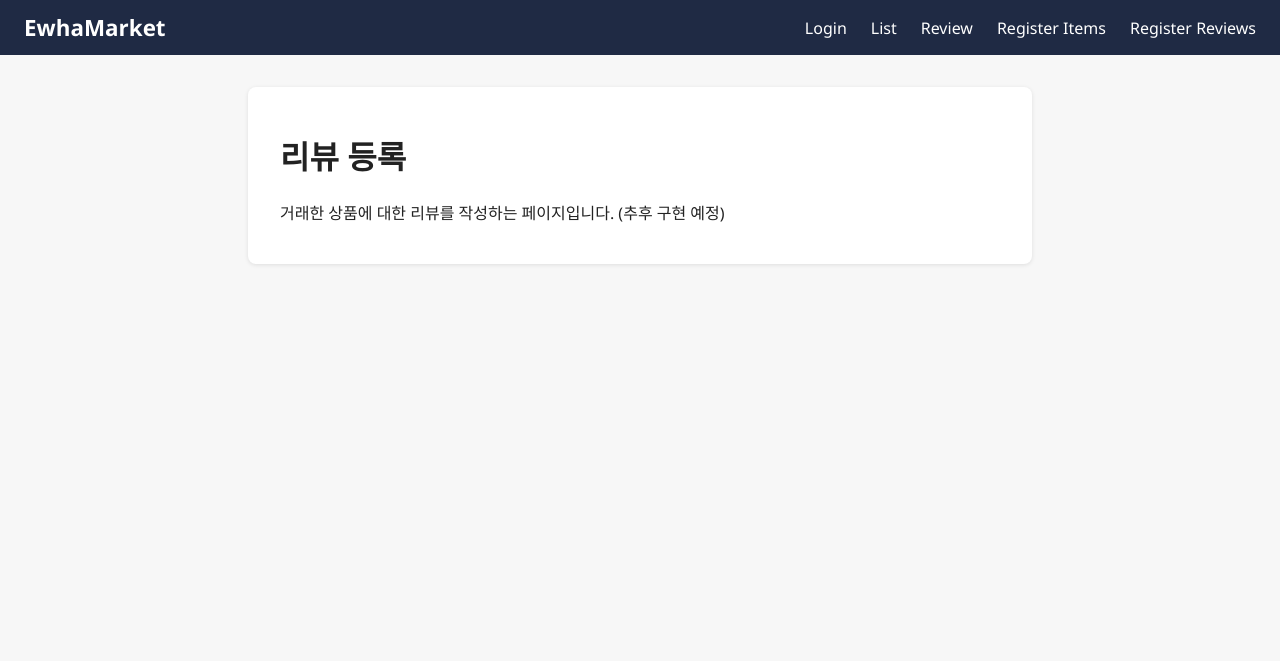
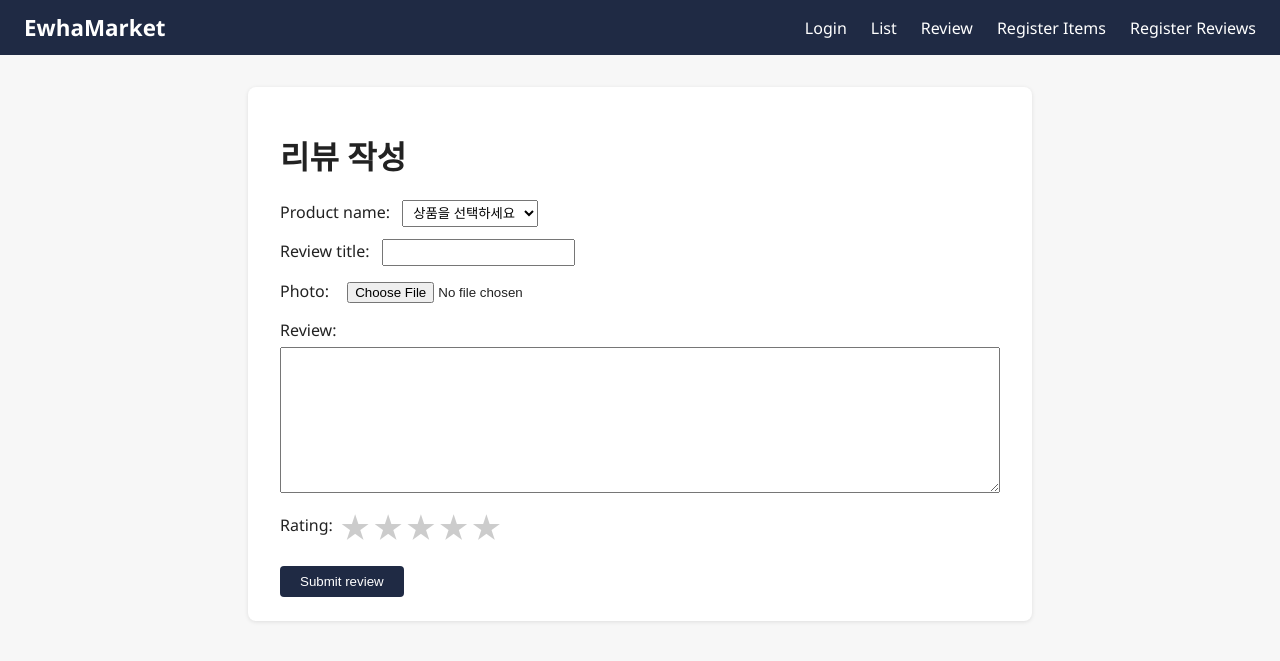
Before and after one commit to gyesswhat/2026_osp_project_Giter, a Flask app: page /reg_reviews in a window 1280 px wide. Shown: the top 661 px of the page. Run offline with Flask 3, Linux system fonts and the light colour scheme; data that the repository does not hold is empty; parts of the project's set-up code (start-up, migrations or seed data) failed here and were passed over.

Commit message:
hw: week10 team practice

```diff
--- a/app.py
+++ b/app.py
@@ -1,7 +1,8 @@
 import hashlib
 import math
 import os
-from flask import Flask, abort, flash, redirect, render_template, request, session, url_for
+import uuid
+from flask import Flask, abort, flash, jsonify, redirect, render_template, request, session, url_for
 from werkzeug.utils import secure_filename
 
 from database import DBhandler
@@ -11,6 +12,18 @@ app.config["SECRET_KEY"] = "helloosp"
 DB = DBhandler()
 UPLOAD_DIR = os.path.join(app.static_folder, "uploads")
 os.makedirs(UPLOAD_DIR, exist_ok=True)
+REVIEWS_PER_PAGE = 4  # 2*2 레이아웃
+
+
+def save_upload(file):
+    """업로드 파일을 static/uploads에 고유한 이름으로 저장하고 파일명을 돌려준다."""
+    # secure_filename()은 한글 파일명을 지워 확장자까지 잃을 수 있어 확장자만 따로 받는다
+    ext = os.path.splitext(file.filename)[1].lower()
+    if not ext[1:].isalnum():
+        ext = ""
+    filename = f"{uuid.uuid4().hex}{ext}"
+    file.save(os.path.join(UPLOAD_DIR, filename))
+    return filename
 
 
 @app.route("/")
@@ -40,12 +53,90 @@ def view_item_detail(name):
     data = DB.get_item_byname(name)
     if data is None:
         abort(404)
-    return render_template("detail.html", name=name, data=data)
+    liked = False
+    if session.get("id"):
+        liked = DB.get_heart_byname(session["id"], name).get("interested") == "Y"
+    return render_template(
+        "detail.html", name=name, data=data, liked=liked, like_count=DB.count_hearts(name)
+    )
 
 
+# ---------- 리뷰 ----------
 @app.route("/review")
 def review_list():
-    return render_template("review.html")
+    page = request.args.get("page", 1, type=int)
+    # push() 키는 시간순으로 정렬되므로 키 역순 = 최신순
+    reviews = sorted(DB.get_reviews().items(), key=lambda kv: kv[0], reverse=True)
+    page_count = max(1, math.ceil(len(reviews) / REVIEWS_PER_PAGE))
+    page = min(max(page, 1), page_count)
+    start = (page - 1) * REVIEWS_PER_PAGE
+    return render_template(
+        "review.html",
+        reviews=reviews[start:start + REVIEWS_PER_PAGE],
+        page=page,
+        page_count=page_count,
+        total=len(reviews),
+    )
+
+
+@app.route("/view_review_detail/<review_id>/")
+def view_review_detail(review_id):
+    data = DB.get_review_byid(review_id)
+    if data is None:
+        abort(404)
+    return render_template("review_detail.html", review_id=review_id, data=data)
+
+
+@app.route("/reg_review_init/<name>/")
+def reg_review_init(name):
+    if DB.get_item_byname(name) is None:
+        abort(404)
+    return render_template("reg_reviews.html", name=name)
+
+
+@app.route("/reg_review", methods=["POST"])
+def reg_review():
+    data = {f: request.form.get(f, "").strip() for f in ["item_name", "title", "content", "rating"]}
+    photo = request.files.get("photo")
+    if (
+        not all(data.values())
+        or data["rating"] not in {"1", "2", "3", "4", "5"}
+        or not (photo and photo.filename)
+        or DB.get_item_byname(data["item_name"]) is None
+    ):
+        flash("상품명, 제목, 사진, 내용, 별점을 모두 입력해 주세요.")
+        return redirect(url_for("reg_reviews", name=data["item_name"] or None))
+
+    data["reviewer"] = session.get("id", "")
+    filename = save_upload(photo)  # 사진은 서버에 저장하고 DB에는 파일명만 저장
+    review_id = DB.insert_review(data, filename)
+    return redirect(url_for("view_review_detail", review_id=review_id))
+
+
+# ---------- 좋아요 (AJAX) ----------
+def _set_heart(name, is_heart):
+    if not session.get("id"):
+        return jsonify({"msg": "로그인이 필요합니다.", "login_url": url_for("login")}), 401
+    if DB.get_item_byname(name) is None:
+        return jsonify({"msg": "존재하지 않는 상품입니다."}), 404
+    DB.update_heart(session["id"], is_heart, name)
+    return jsonify({"liked": is_heart == "Y", "count": DB.count_hearts(name)})
+
+
+@app.route("/show_heart/<name>/")
+def show_heart(name):
+    liked = bool(session.get("id")) and DB.get_heart_byname(session["id"], name).get("interested") == "Y"
+    return jsonify({"liked": liked, "count": DB.count_hearts(name)})
+
+
+@app.route("/like/<name>/", methods=["POST"])
+def like(name):
+    return _set_heart(name, "Y")
+
+
+@app.route("/unlike/<name>/", methods=["POST"])
+def unlike(name):
+    return _set_heart(name, "N")
 
 
 @app.route("/reg_items")
@@ -55,7 +146,11 @@ def reg_items():
 
 @app.route("/reg_reviews")
 def reg_reviews():
-    return render_template("reg_reviews.html")
+    # 상품 상세의 버튼을 거치지 않고 들어온 경우 상품을 직접 고른다
+    name = request.args.get("name")
+    if name and DB.get_item_byname(name) is not None:
+        return redirect(url_for("reg_review_init", name=name))
+    return render_template("reg_reviews.html", name=None, item_names=list(DB.get_items().keys()))
 
 
 @app.route("/submit_item", methods=["POST"])
--- a/database.py
+++ b/database.py
@@ -51,3 +51,39 @@ class DBhandler:
 
     def get_item_byname(self, name):
         return self.db.child("item").child(name).get().val()
+
+    # ---------- review ----------
+    def insert_review(self, data, img_path):
+        review_info = {
+            "title": data["title"],
+            "item_name": data["item_name"],
+            "content": data["content"],
+            "rating": data["rating"],
+            "reviewer": data.get("reviewer", ""),
+            "img_path": img_path,
+        }
+        # push()로 저장하면 Firebase가 고유 키를 자동 생성한다
+        result = self.db.child("review").push(review_info)
+        return result["name"]
+
+    def get_reviews(self):
+        return self.db.child("review").get().val() or {}
+
+    def get_review_byid(self, review_id):
+        return self.db.child("review").child(review_id).get().val()
+
+    # ---------- like (heart) ----------
+    def get_heart_byname(self, user_id, name):
+        heart = self.db.child("heart").child(user_id).child(name).get().val()
+        return heart or {"interested": "N"}
+
+    def update_heart(self, user_id, is_heart, name):
+        self.db.child("heart").child(user_id).child(name).set({"interested": is_heart})
+        return True
+
+    def count_hearts(self, name):
+        hearts = self.db.child("heart").get().val() or {}
+        return sum(
+            1 for items in hearts.values()
+            if isinstance(items, dict) and (items.get(name) or {}).get("interested") == "Y"
+        )
--- a/static/css/style.css
+++ b/static/css/style.css
@@ -19,3 +19,28 @@ img.preview { max-width: 300px; border-radius: 4px; }
 .item-grid p { margin: 4px 0; }
 .item-name { font-weight: bold; }
 .pagination { display: flex; justify-content: center; gap: 12px; margin-top: 16px; }
+
+/* ---------- 리뷰 ---------- */
+.btn { display: inline-block; padding: 8px 20px; background: #1f2a44; color: #fff; border: 0; border-radius: 4px; text-decoration: none; cursor: pointer; font-size: 1rem; }
+.btn:hover { background: #33416a; }
+.detail-actions { display: flex; align-items: center; gap: 12px; margin-bottom: 16px; }
+form textarea { display: block; width: 100%; box-sizing: border-box; margin-top: 6px; padding: 6px; font: inherit; }
+.rating-field { display: flex; align-items: center; gap: 8px; margin-bottom: 12px; }
+.rating-input { display: inline-flex; flex-direction: row-reverse; gap: 4px; position: relative; }
+.rating-input input { position: absolute; opacity: 0; width: 1px; height: 1px; }
+.rating-input label { display: inline; margin: 0; font-size: 1.8rem; color: #ccc; cursor: pointer; }
+.rating-input input:checked ~ label,
+.rating-input label:hover,
+.rating-input label:hover ~ label { color: #f5a623; }
+.rating-input input:focus-visible + label { outline: 2px solid #1f2a44; }
+.review-grid { list-style: none; display: grid; grid-template-columns: repeat(2, 1fr); gap: 16px; padding: 0; }
+.review-grid img { width: 100%; aspect-ratio: 1; object-fit: cover; border-radius: 4px; }
+.review-grid p { margin: 4px 0; }
+.review-content { white-space: pre-wrap; }
+.stars { color: #f5a623; letter-spacing: 2px; }
+
+/* ---------- 좋아요 ---------- */
+.like-btn { display: inline-flex; align-items: center; gap: 6px; padding: 8px 16px; background: #fff; color: #c0392b; border: 1px solid #c0392b; border-radius: 4px; cursor: pointer; font-size: 1rem; }
+.like-btn .heart { font-size: 1.2rem; line-height: 1; }
+.like-btn.liked { background: #c0392b; color: #fff; }
+.like-btn:disabled { opacity: .6; cursor: wait; }
--- a/static/js/main.js
+++ b/static/js/main.js
@@ -6,3 +6,44 @@ document.addEventListener("DOMContentLoaded", function () {
     if (!confirm("상품을 등록하시겠습니까?")) e.preventDefault();
   });
 });
+
+// 좋아요: AJAX로 버튼만 갱신 (페이지 새로고침 없음)
+document.addEventListener("DOMContentLoaded", function () {
+  var btn = document.getElementById("like-btn");
+  if (!btn) return;
+
+  function render(liked, count) {
+    btn.classList.toggle("liked", liked);
+    btn.setAttribute("aria-pressed", liked ? "true" : "false");
+    btn.querySelector(".heart").textContent = liked ? "♥" : "♡";
+    btn.querySelector(".like-label").textContent = liked ? "Liked" : "Like";
+    btn.querySelector(".like-count").textContent = count;
+  }
+
+  btn.addEventListener("click", function () {
+    if (btn.dataset.loggedIn !== "true") {
+      alert("로그인이 필요합니다.");
+      location.href = btn.dataset.loginUrl;
+      return;
+    }
+    var liked = btn.classList.contains("liked");
+    // 첫 클릭: 좋아요, 다시 클릭: 좋아요 취소
+    var url = liked ? btn.dataset.unlikeUrl : btn.dataset.likeUrl;
+    btn.disabled = true;
+    fetch(url, { method: "POST", headers: { "X-Requested-With": "XMLHttpRequest" } })
+      .then(function (res) {
+        return res.json().then(function (body) { return { ok: res.ok, status: res.status, body: body }; });
+      })
+      .then(function (r) {
+        if (r.status === 401) {
+          alert(r.body.msg);
+          location.href = r.body.login_url;
+          return;
+        }
+        if (!r.ok) throw new Error(r.body.msg || "요청에 실패했습니다.");
+        render(r.body.liked, r.body.count);
+      })
+      .catch(function (err) { alert(err.message); })
+      .finally(function () { btn.disabled = false; });
+  });
+});
--- a/templates/reg_reviews.html
+++ b/templates/reg_reviews.html
@@ -1,6 +1,33 @@
 {% extends "index.html" %}
-{% block title %}Register Reviews - EwhaMarket{% endblock %}
+{% block title %}Write a Review - EwhaMarket{% endblock %}
 {% block content %}
-<h1>리뷰 등록</h1>
-<p>거래한 상품에 대한 리뷰를 작성하는 페이지입니다. (추후 구현 예정)</p>
+<h1>리뷰 작성</h1>
+<form id="review-form" action="{{ url_for('reg_review') }}" method="post" enctype="multipart/form-data">
+  {% if name %}
+  <label>Product name: <input type="text" name="item_name" value="{{ name }}" readonly required></label>
+  {% else %}
+  <label>Product name:
+    <select name="item_name" required>
+      <option value="" selected disabled>상품을 선택하세요</option>
+      {% for item_name in item_names %}
+      <option value="{{ item_name }}">{{ item_name }}</option>
+      {% endfor %}
+    </select>
+  </label>
+  {% endif %}
+  <label>Review title: <input type="text" name="title" maxlength="50" required></label>
+  <label>Photo: <input type="file" name="photo" accept="image/*" required></label>
+  <label class="block-label">Review:
+    <textarea name="content" rows="6" required></textarea>
+  </label>
+  <div class="rating-field">Rating:
+  <div class="rating-input" role="radiogroup" aria-label="Rating">
+    {% for i in range(5, 0, -1) %}
+    <input type="radio" id="star{{ i }}" name="rating" value="{{ i }}" required>
+    <label for="star{{ i }}" title="{{ i }}점">★</label>
+    {% endfor %}
+  </div>
+  </div>
+  <input type="submit" value="Submit review">
+</form>
 {% endblock %}
```
Also changed, not shown: templates/detail.html (+13 -0 lines), templates/review.html (+26 -1 lines), templates/review_detail.html (added, +17 -0 lines).
